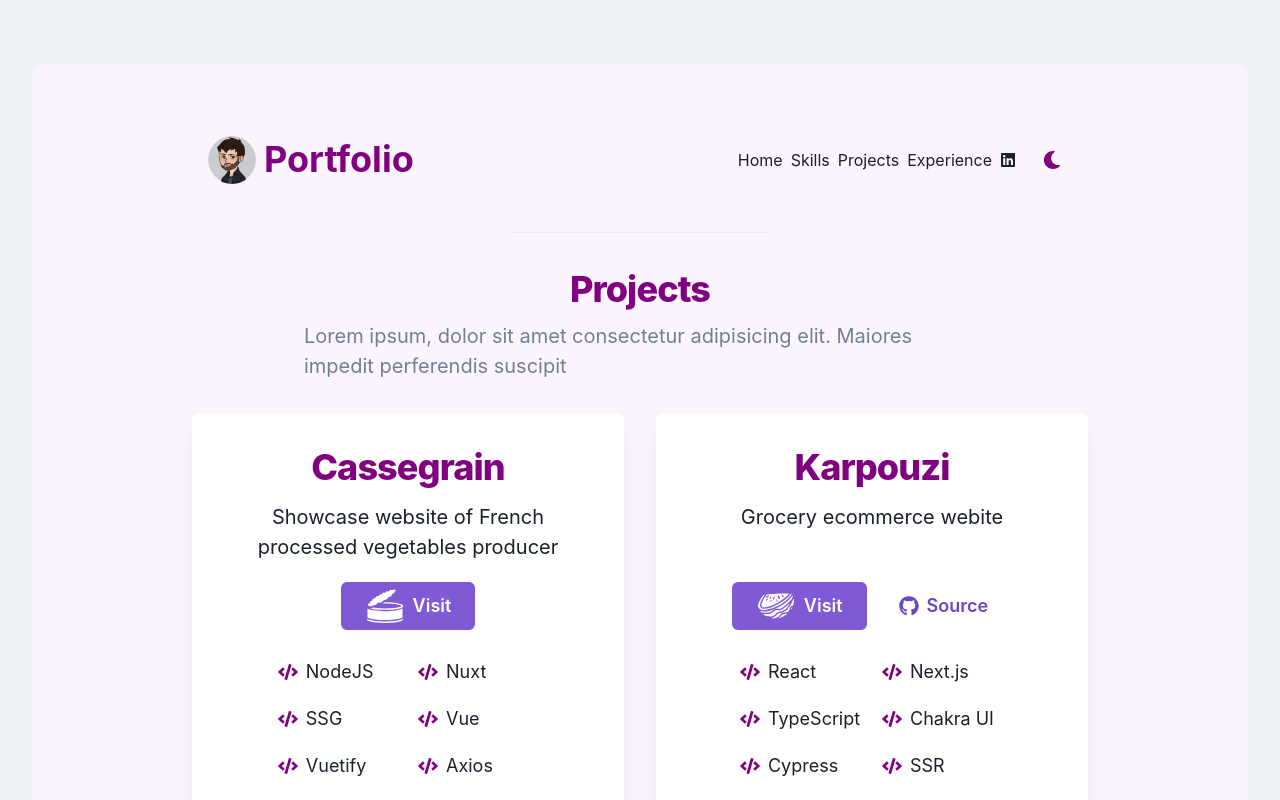
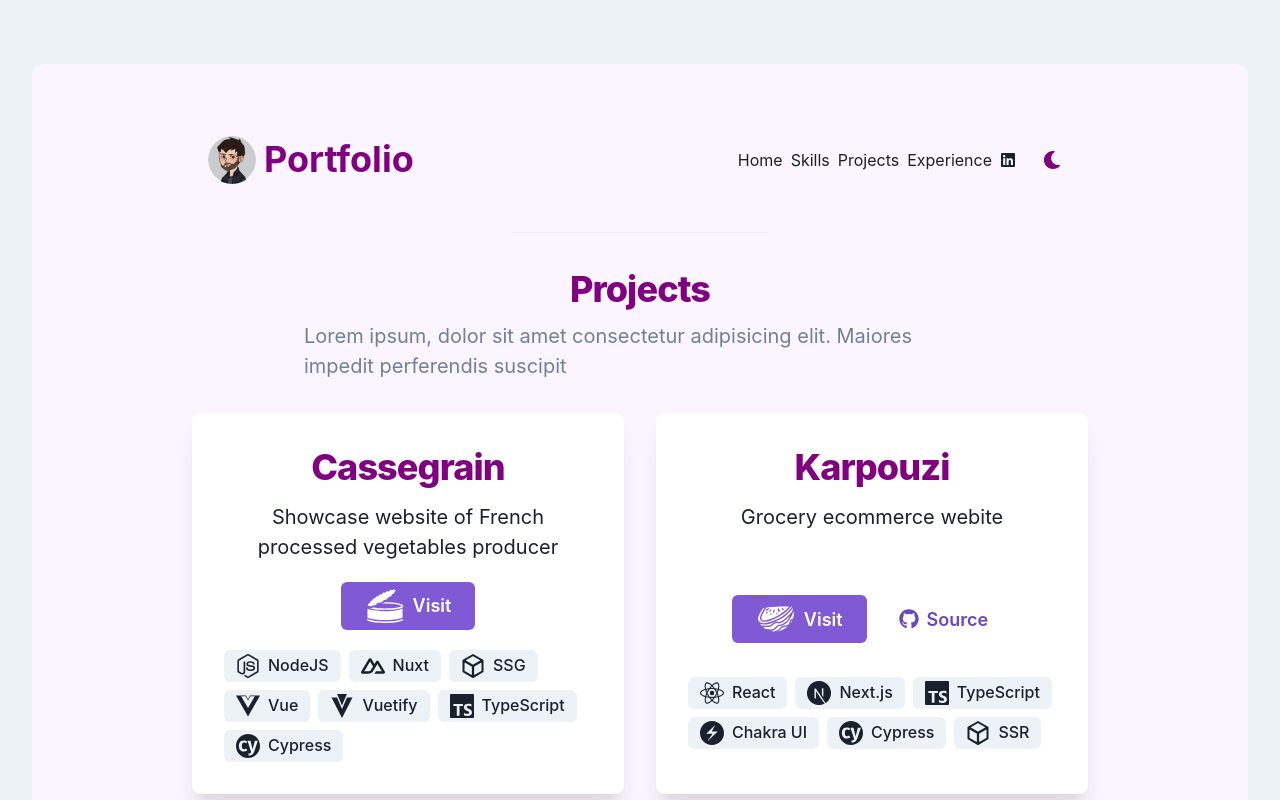
Before and after one commit to alpliar/portfolio, a Next.js app: page /projects in a window 1280 px wide. Shown: the top 800 px of the page. Built offline with nearby package versions, Linux system fonts and the light colour scheme.

Commit message:
feature: new component for technologies

```diff
--- a/components/FeatureWithFeatureList.tsx
+++ b/components/FeatureWithFeatureList.tsx
@@ -16,6 +16,7 @@ import {
 import React from "react";
 import { FaCheck, FaCode, FaGithub } from "react-icons/fa";
 import { IconType } from "react-icons/lib";
+import Technologies from "./Technologies";
 
 interface FeatureWithFeatureListProps {
   description: string;
@@ -246,7 +247,8 @@ const FeatureWithFeatureList: React.FC<FeatureWithFeatureListProps> = ({
               </Button>
             )}
           </Wrap>
-          <SimpleGrid
+          <Technologies technologies={features} />
+          {/* <SimpleGrid
             columns={{ base: 1, lg: 2 }}
             flexGrow={1}
             spacing={5}
@@ -258,7 +260,7 @@ const FeatureWithFeatureList: React.FC<FeatureWithFeatureListProps> = ({
             {features.map((feature, index) => (
               <Feature key={index}>{feature}</Feature>
             ))}
-          </SimpleGrid>
+          </SimpleGrid> */}
         </SimpleGrid>
       </Flex>
     </>
--- /dev/null
+++ b/components/Technologies.tsx
@@ -0,0 +1,127 @@
+import { Tag, TagLabel, TagLeftIcon, Wrap } from "@chakra-ui/react";
+import React from "react";
+import { IconType } from "react-icons";
+import { FaTags } from "react-icons/fa";
+import {
+  SiChakraui,
+  SiConfluence,
+  SiCss3,
+  SiCypress,
+  SiDotnet,
+  SiEslint,
+  SiGoogletagmanager,
+  SiHackthebox,
+  SiHtml5,
+  SiJava,
+  SiJavascript,
+  SiJira,
+  SiNextdotjs,
+  SiNodedotjs,
+  SiNpm,
+  SiNuxtdotjs,
+  SiPhp,
+  SiPrettier,
+  SiPython,
+  SiReact,
+  SiRuby,
+  SiRubyonrails,
+  SiSvelte,
+  SiTypescript,
+  SiVisualstudiocode,
+  SiVuedotjs,
+  SiVuetify,
+} from "react-icons/si";
+import { Technology } from "../models/TimelineData.model";
+
+interface TechnologiesProps {
+  technologies: Technology["label"][];
+}
+
+const getIcon = (label: string): IconType => {
+  switch (label) {
+    case "Visual code":
+      return SiVisualstudiocode;
+    case "Vue":
+    case "Vue.js":
+      return SiVuedotjs;
+    case "Vuetify":
+      return SiVuetify;
+    case "Nuxt":
+    case "Nuxt.js":
+      return SiNuxtdotjs;
+    case "NPM":
+      return SiNpm;
+    case "Node.js":
+    case "NodeJS":
+    case "Node":
+      return SiNodedotjs;
+    case "Prettier":
+      return SiPrettier;
+    case "ESLint":
+      return SiEslint;
+    case "Next":
+    case "Next.js":
+    case "NextJS":
+      return SiNextdotjs;
+    case "Chakra UI":
+      return SiChakraui;
+    case "React":
+      return SiReact;
+    case "Svelte":
+      return SiSvelte;
+    case "Confluence":
+      return SiConfluence;
+    case "Jira":
+      return SiJira;
+    case "PHP":
+      return SiPhp;
+    case "HTML":
+      return SiHtml5;
+    case "CSS":
+      return SiCss3;
+    case "Java":
+      return SiJava;
+    case "Cypress":
+      return SiCypress;
+    case "Typescript":
+    case "TypeScript":
+      return SiTypescript;
+    case "JavaScript":
+    case "ES6":
+      return SiJavascript;
+    case "Dotnet":
+    case ".net":
+      return SiDotnet;
+    case "GTM":
+    case "Google Tag Manager":
+      return SiGoogletagmanager;
+    case "TagCommander":
+    case "Commander's Act":
+      return FaTags;
+    case "Pyton":
+      return SiPython;
+    case "Ruby":
+      return SiRuby;
+    case "Rails":
+    case "Ruby on rails":
+      return SiRubyonrails;
+    default:
+      return SiHackthebox;
+  }
+};
+
+const Technologies: React.FC<TechnologiesProps> = ({ technologies }) => {
+  return (
+    <Wrap>
+      {/* <Text>Learned</Text> */}
+      {technologies.map((tech, index) => (
+        <Tag key={index} size="lg">
+          <TagLeftIcon color="currentColor" boxSize={6} as={getIcon(tech)} />
+          <TagLabel>{tech}</TagLabel>
+        </Tag>
+      ))}
+    </Wrap>
+  );
+};
+
+export default Technologies;
--- a/models/TimelineData.model.tsx
+++ b/models/TimelineData.model.tsx
@@ -2,7 +2,7 @@ import { IconType } from "react-icons";
 
 export interface Technology {
   label: string;
-  icon: IconType;
+  icon?: IconType;
 }
 export interface TimelineData {
   logo: IconType;
--- a/pages/projects.tsx
+++ b/pages/projects.tsx
@@ -35,7 +35,6 @@ const ProjectsPage: React.FC<Props> = ({}) => {
             "SSG",
             "Vue",
             "Vuetify",
-            "Axios",
             "TypeScript",
             "Cypress",
           ]}
@@ -52,7 +51,6 @@ const ProjectsPage: React.FC<Props> = ({}) => {
             "Chakra UI",
             "Cypress",
             "SSR",
-            "Img optims",
           ]}
           icon={GiWatermelon}
           siteUrl="https://karpouzi.vercel.app/"
```
Also changed, not shown: components/TimeLineEvent.tsx (+2 -9 lines).
